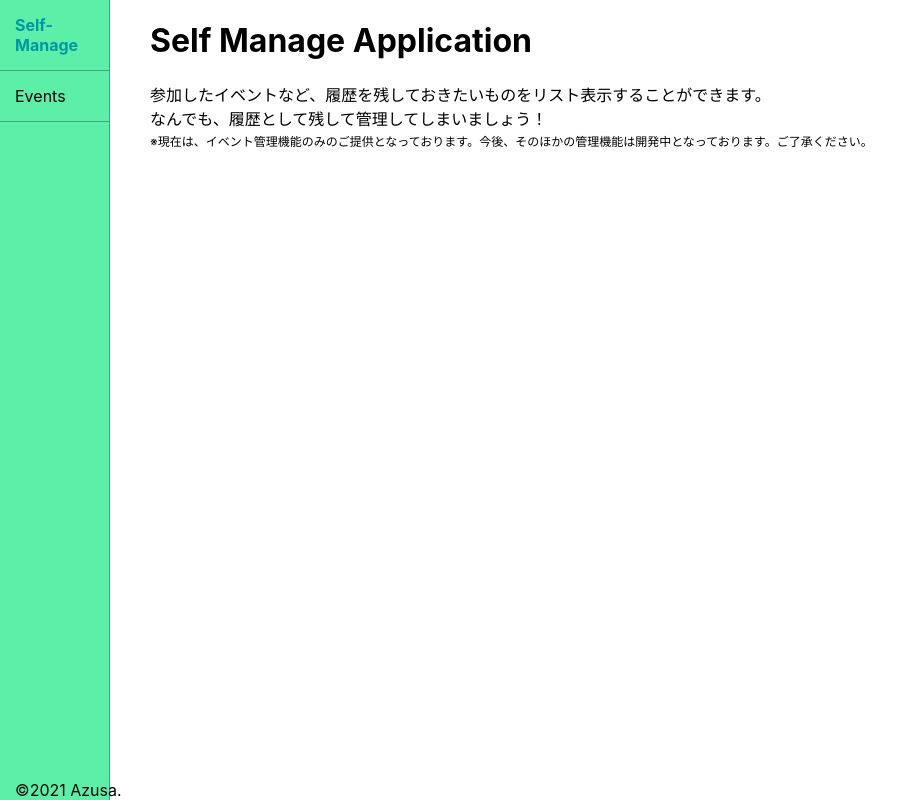
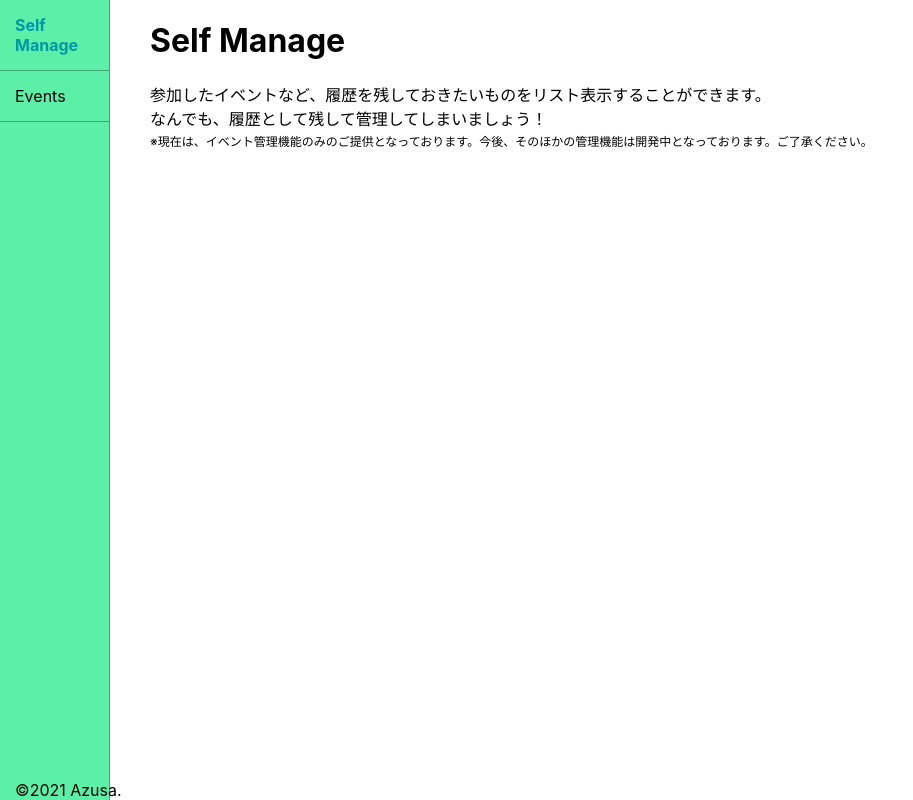
Before and after one commit to azufb/self-manage-app, a React app: page / in a window 1280 px wide. Shown: the whole page, without its empty margins (0-913 px from the left). Built offline with nearby package versions, Linux system fonts and the light colour scheme.

Commit message:
アプリケーション名を修正・統一

```diff
--- a/public/index.html
+++ b/public/index.html
@@ -24,7 +24,7 @@
       work correctly both with client-side routing and a non-root public URL.
       Learn how to configure a non-root public URL by running `npm run build`.
     -->
-    <title>Self-Manage</title>
+    <title>Self Manage</title>
   </head>
   <body>
     <noscript>You need to enable JavaScript to run this app.</noscript>
--- a/src/components/Home.js
+++ b/src/components/Home.js
@@ -4,7 +4,7 @@ import styles from "../styles/Home.css";
 const Home = () => {
   return (
     <div className={styles.contents}>
-      <h1>Self Manage Application</h1>
+      <h1>Self Manage</h1>
       <p>
         参加したイベントなど、履歴を残しておきたいものをリスト表示することができます。<br />
         なんでも、履歴として残して管理してしまいましょう！<br />
--- a/src/components/Navi.js
+++ b/src/components/Navi.js
@@ -16,7 +16,7 @@ const Navi = () => {
         <div className={styles.sideNavi}>
           <div className={styles.side}>
             <div className={styles.navi}>
-              <NavLink exact to="/" activeClassName={styles.activeNavi}>Self-Manage</NavLink>
+              <NavLink exact to="/" activeClassName={styles.activeNavi}>Self Manage</NavLink>
             </div>
             <div className={styles.navi}>
               <NavLink to="/Events" activeClassName={styles.activeNavi}>Events</NavLink>
```
